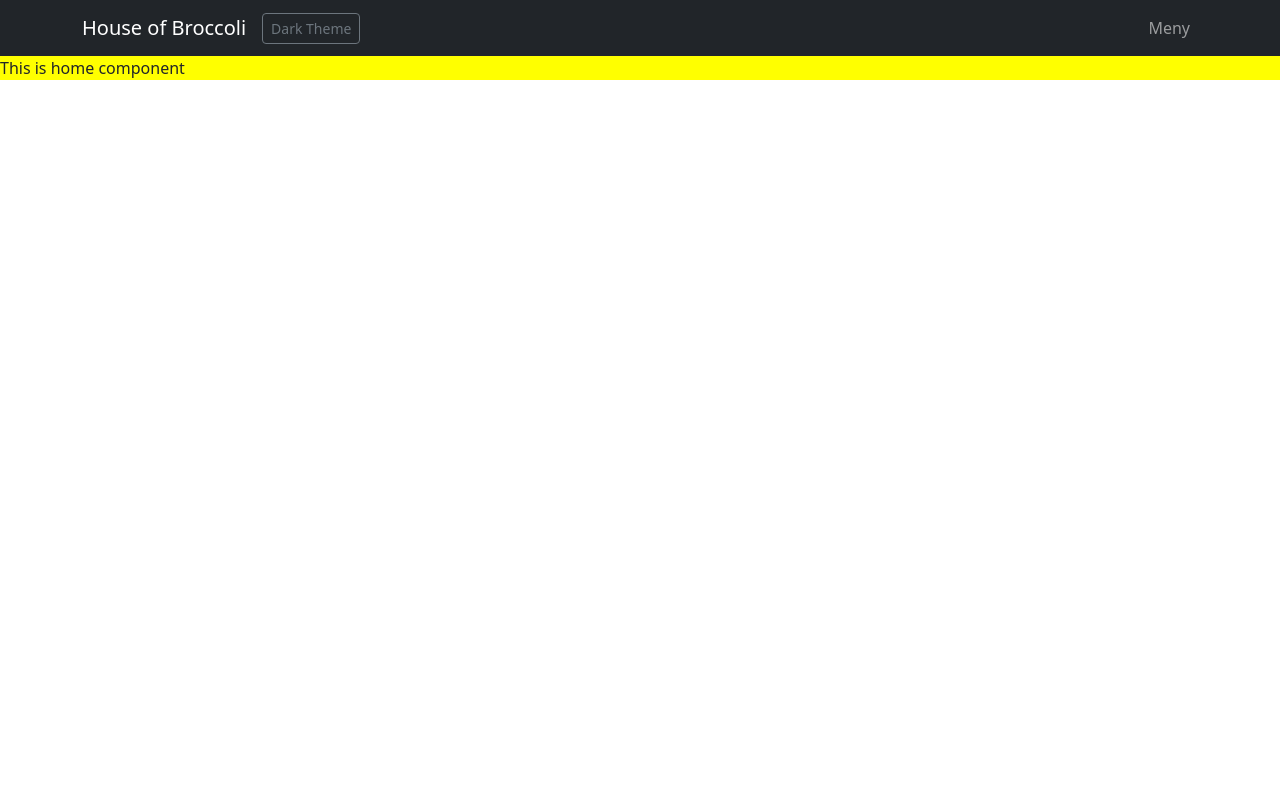
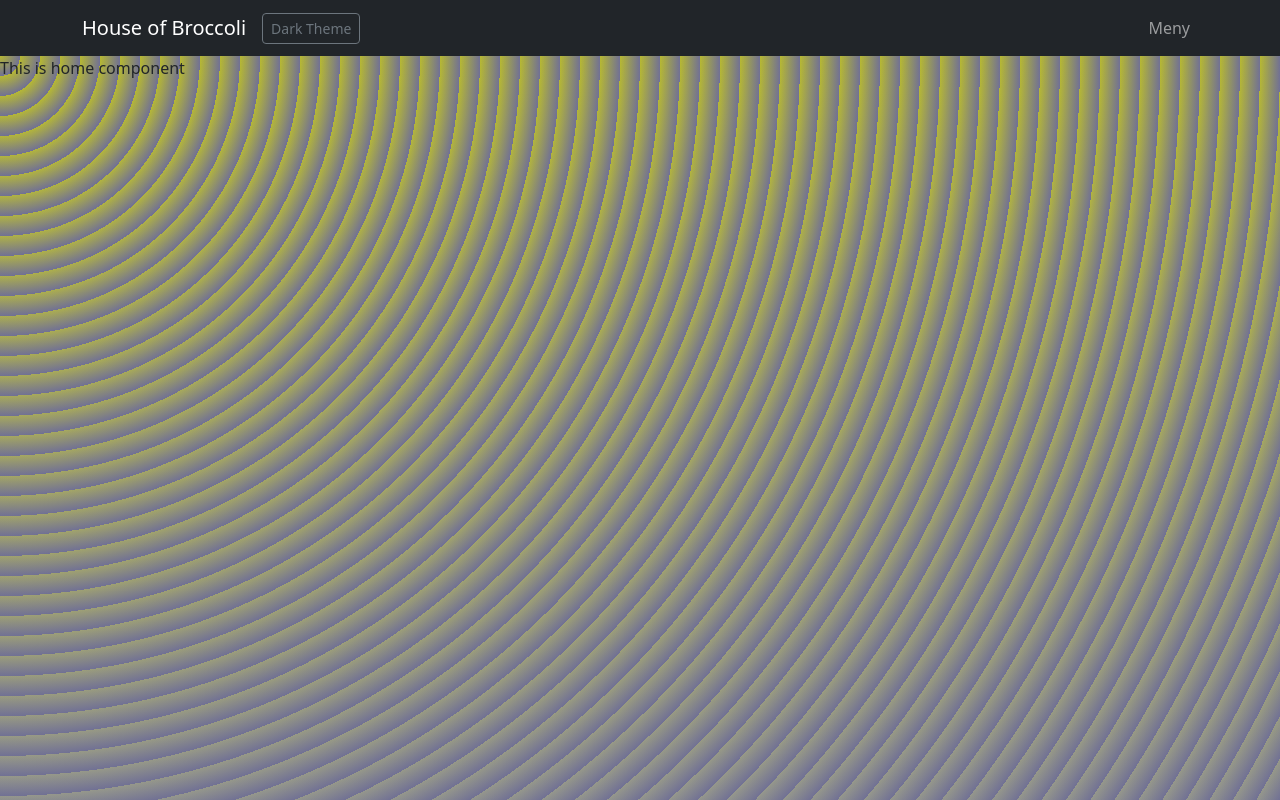
Before and after one commit to Jari1980/ReactFastFoodMeny, a React (Vite) app: page / in a window 1280 px wide. Shown: the top 800 px of the page. Built offline with nearby package versions, Linux system fonts and the light colour scheme.

Commit message:
thema added, backgroundcolor can still be toggled

```diff
--- a/src/components/Home.jsx
+++ b/src/components/Home.jsx
@@ -1,12 +1,15 @@
 import React from 'react';
 import { useThemeContext } from './context';
+import './home.css';
 
 const Home = () => {
     const {background, setBackground} = useThemeContext("")
 
     return (
-        <div style={{background: background}}>
+        <div style={{ backgroundColor: background,  backgroundImage: "repeating-radial-gradient( circle at 0 0, transparent 0,rgb(113, 113, 148) 20px ), repeating-linear-gradient(rgba(35, 41, 150, 0.33),rgb(137, 139, 172) )"}}>
+            <div className='conatiner' id='homeContainer'>
             <p>This is home component</p>
+            </div>
         </div>
     );
 };
--- a/src/components/Meny.jsx
+++ b/src/components/Meny.jsx
@@ -82,8 +82,10 @@ const Meny = () => {
     console.log(order)
   }
 
+
+
   return (
-    <div style={{ background: background }}>
+    <div style={{ backgroundColor: background,  backgroundImage: "repeating-radial-gradient( circle at 0 0, transparent 0,rgb(113, 113, 148) 20px ), repeating-linear-gradient(rgba(35, 41, 150, 0.33),rgb(137, 139, 172) )"}}>
       <div className="container">
         <h1>Meny Add some fancy style</h1>
         <span id="mainCourseSpan" style={{display: "flex", justifyContent: "center", alignItems: "center"}}>Main course</span>
--- a/src/components/NavbarComp.jsx
+++ b/src/components/NavbarComp.jsx
@@ -9,16 +9,22 @@ const NavbarComp = () => {
   const [dark, setDark] = useState(false)
 
 
+
   function handleClick(){
     if(dark){
       setDark(false)
-      setBackground("yellow")
+      setBackground("rgb(7, 7, 46)")
+
+      // setBackground("yellow")
     }
     else{
       setDark(true)
-      setBackground("gray")
+      setBackground("rgb(147, 147, 170)")
+      // setBackground("gray")
     }
   }
+
+
 
     return (
         <>
--- /dev/null
+++ b/src/components/home.css
@@ -0,0 +1,5 @@
+
+
+#homeContainer {
+    height: 1000px;
+}
```
Also changed, not shown: src/components/meny.css (line endings or trailing spaces).
